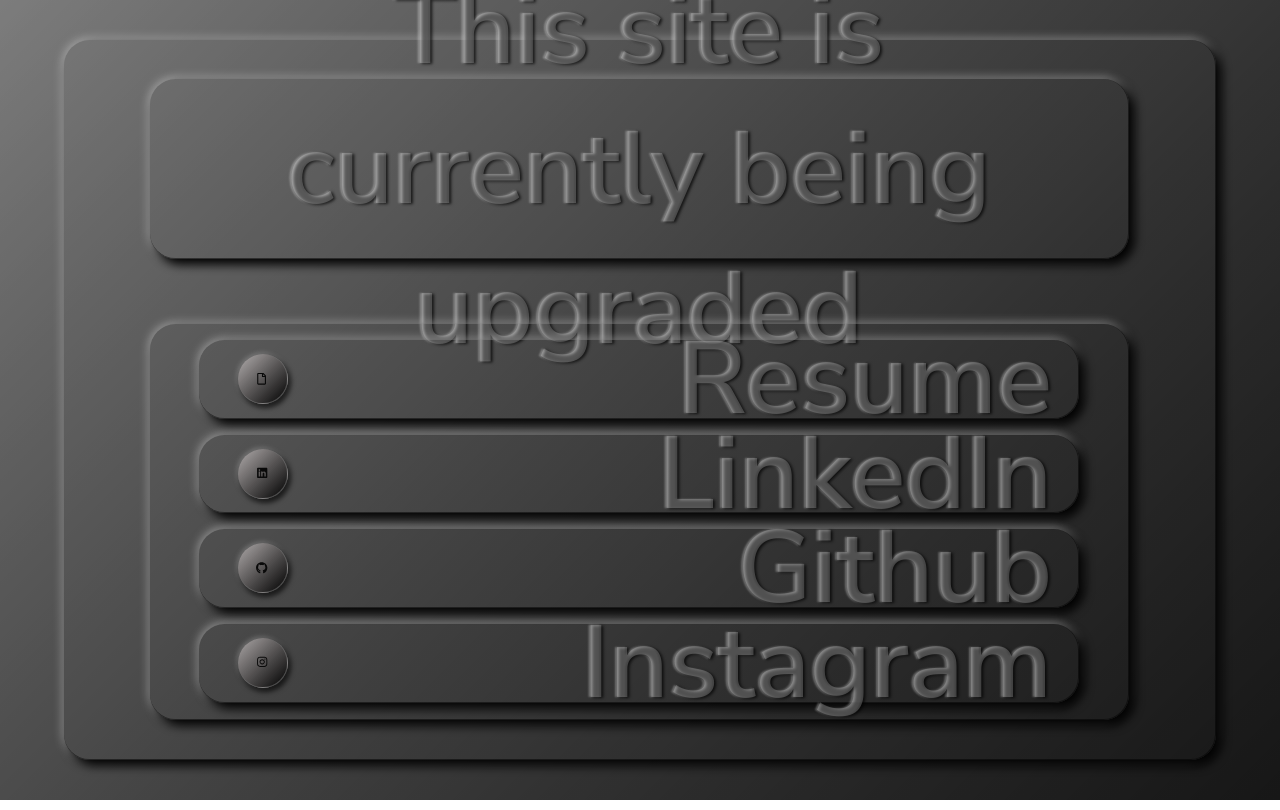
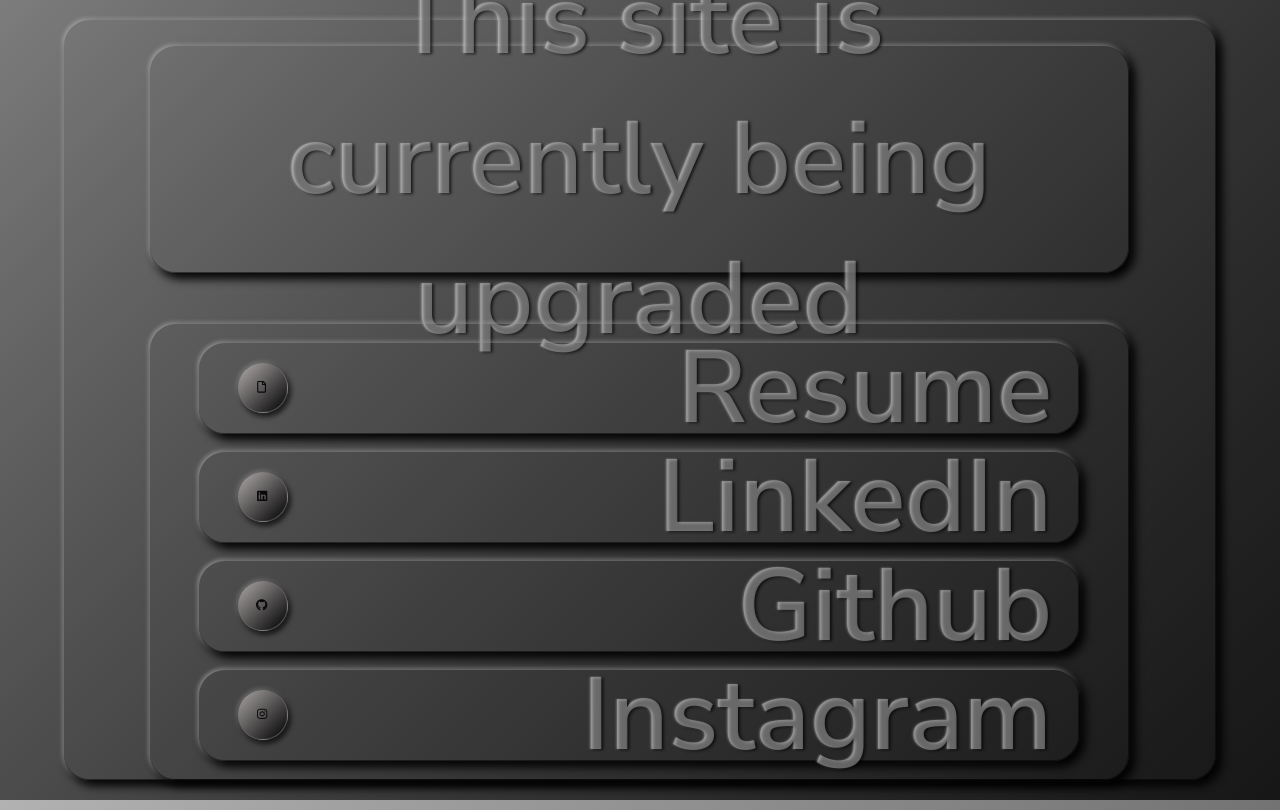
Before and after one commit to FCraven/portfolio, a Next.js app: page / in a window 1280 px wide. Built offline with nearby package versions, Linux system fonts and the light colour scheme.

Commit message:
minor style changes

```diff
--- a/styles/Home.module.css
+++ b/styles/Home.module.css
@@ -1,7 +1,7 @@
 /* BASELINE STYLE IS PHONE PORTRAIT */
 .main {
     position: relative;
-    height: 90vh;
+    height: 95vh;
     width: 90vw;
     background-color: transparent;
     display: flex;
@@ -17,7 +17,7 @@
     /* DARK SHADOW */
     5px 5px 10px 1px black,
     /* LIGHT SHADOW */
-    -1px -1px 10px 0px rgba(255,255,255,0.5);
+    -1px -1px 5px 0px rgba(255,255,255,0.5);
     /* border-top: 1px solid rgba(255,255,255,0.5); */
     border-radius: 1em;
     border-right: 1px solid rgba(0,0,0,0.5);
@@ -27,7 +27,7 @@
 /* HEADER */
 .headline {
     display: relative;
-    height: 25%;
+    height: 30%;
     width: 85%;
     margin: 1em;
     display: flex;
@@ -36,12 +36,12 @@
 }
 
 .h3 {
-    color: rgba(255, 254, 254, 0.22);
+    color: rgba(255, 254, 254, 0.329);
     text-shadow:
     /* DARK SHADOW */
     2px 1px 3px rgba(0, 0, 0, 0.7),
     /* LIGHT SHADOW */
-    -2px 0px 2px rgba(255,255,255,0.3);
+    -1px 0px 2px rgba(255,255,255,0.3);
     font-size: 4em;
     text-align: center;
     padding: .25em;
@@ -51,7 +51,7 @@
 
 .linksContainer {
     display: relative;
-    height: 55%;
+    height: 60%;
     width: 85%;
     margin: 1em;
 }
```
